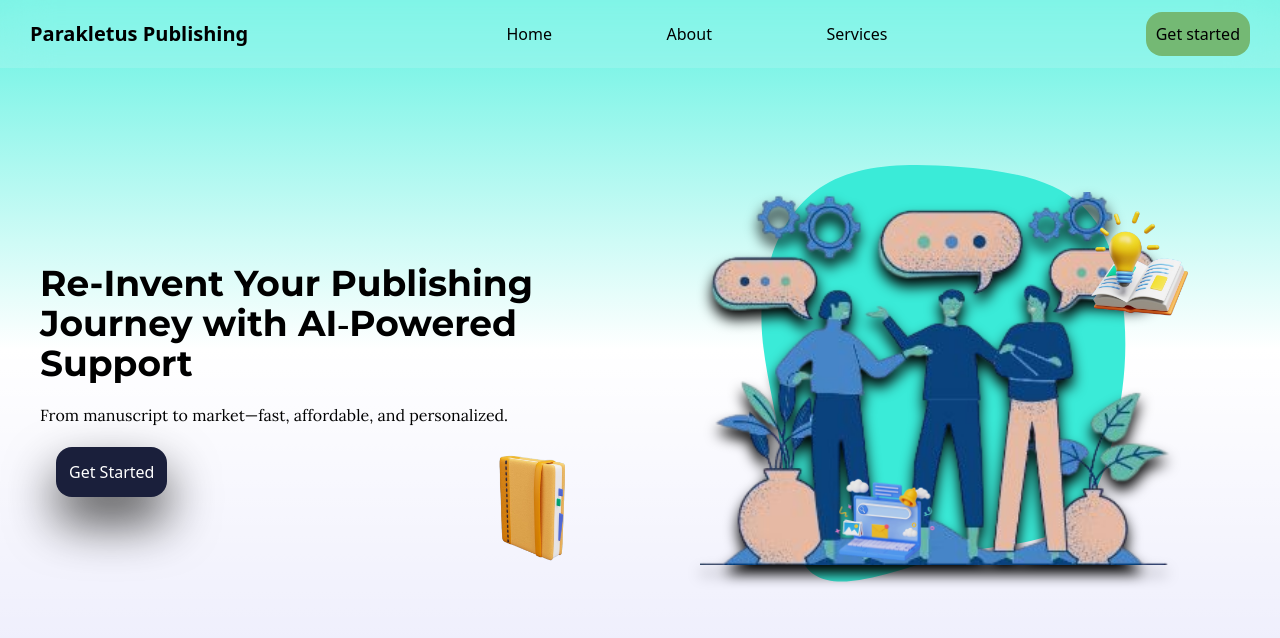
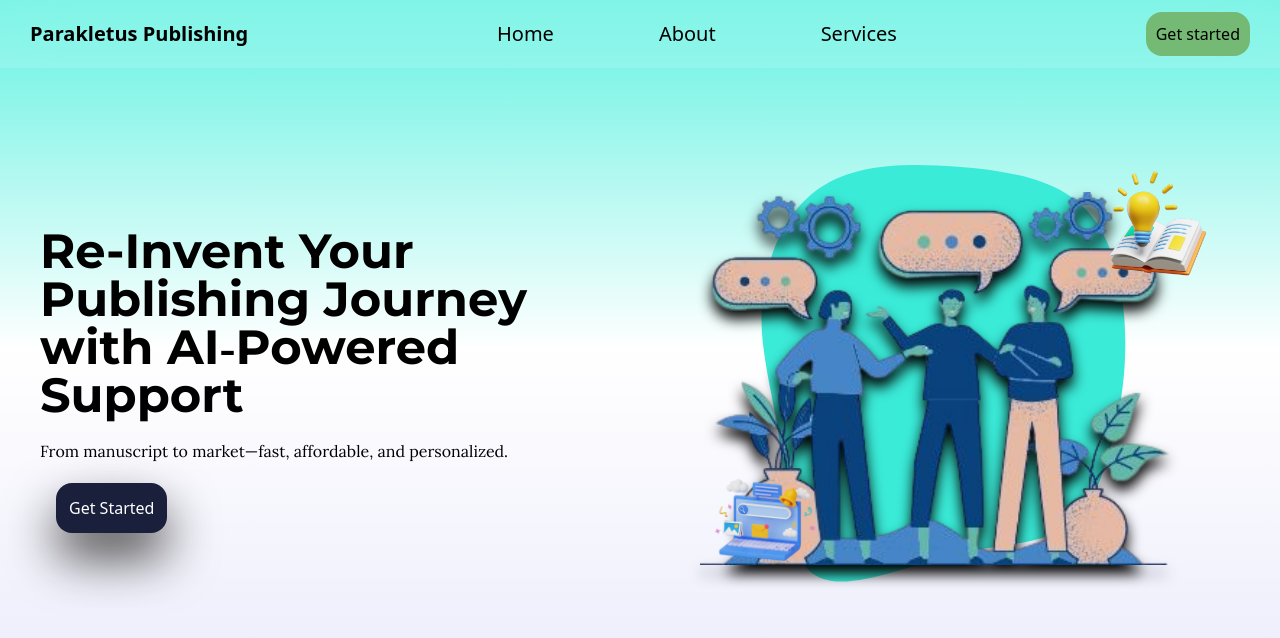
Before and after one commit to Gregor-prog/paralearn_publishing, a React (Vite) app: page / in a window 1280 px wide. Shown: the top 638 px of the page. Built offline with nearby package versions, Linux system fonts and the light colour scheme.

Commit message:
refactor code

```diff
--- a/src/components/Header.jsx
+++ b/src/components/Header.jsx
@@ -17,8 +17,7 @@ function Header(){
 
     return <div className="flex flex-col md:flex-row items-center justify-evenly relative  p-5 pt-20 bg-opacity-20" style={{backgroundImage:'linear-gradient(#63F2E2,white,transparent)'}}>
         <div className=" z-10 p-[20px] relative align-middle justify-center">
-        <img src={exbook} alt="" data-aos='slide-right' className="absolute z-[-10] top-[220px] left-[70%] w-[130px]"/>
-            <p className="text-4xl relative font-bold  my-5" style={{fontFamily:"montserrat"}}>Re-Invent Your Publishing Journey with AI‑Powered Support</p>
+            <p className="text-4xl lg:text-5xl relative font-bold  my-5" style={{fontFamily:"montserrat"}}>Re-Invent Your Publishing Journey with AI‑Powered Support</p>
             <p className="font-[lora]" style={{fontFamily:"lora"}}>From manuscript to market—fast, affordable, and personalized.</p>
             <button className="p-[13px] rounded-2xl my-[20px] bg-[#1A1F3B] mx-4 drop-shadow-2xl text-white hover:bg-[#4e5580] cursor-pointer drop-shadow-[#474747]">Get Started</button>
         </div>
@@ -27,8 +26,8 @@ function Header(){
             <svg className=" w-[500px] lg:w-[600px] right-[20px] " viewBox="0 0 200 200" xmlns="http://www.w3.org/2000/svg">
             <path className="" fill="#3AEBD8" d="M40.7,-58.1C50.3,-49.1,53.8,-33.9,54.8,-20.3C55.8,-6.7,54.3,5.2,51.5,17.6C48.6,29.9,44.4,42.7,35.6,48.8C26.9,55,13.4,54.5,-2.9,58.5C-19.3,62.5,-38.6,71.1,-48.1,65.2C-57.7,59.3,-57.6,39,-59.9,21.8C-62.2,4.7,-66.9,-9.3,-66.1,-24.4C-65.2,-39.5,-58.8,-55.8,-46.8,-64C-34.9,-72.2,-17.4,-72.4,-0.9,-71.1C15.6,-69.9,31.2,-67.1,40.7,-58.1Z" transform="translate(100 100)" />
             </svg>
-        <img src={book} alt="" data-aos='slide-left' className="absolute z-[10] sm:top-[120px] sm:right-[20%px] top-[70px] right-[10%] w-[130px]"/>
-        <img src={search} alt="" data-aos='slide-left' className="absolute z-[10] bottom-[110px] right-[300px] w-[150px]"/>
+        <img src={book} alt="" data-aos='slide-left' className="absolute z-[10] md:top-[80px] md:right-[7%] top-[70px] right-[5%] w-[130px]"/>
+        <img src={search} alt="" data-aos='slide-left' className="absolute z-[10] bottom-[110px] right-[70%] w-[150px]"/>
         </div>
     </div>
 }
--- a/src/components/Nav.jsx
+++ b/src/components/Nav.jsx
@@ -4,9 +4,9 @@ import { useState,useEffect } from "react"
 import AOS from 'aos'
 function Content(){
     return <div className="hidden sm:flex flex-row items-center justify-evenly w-[50%]">
-        <p><Link to='/'>Home</Link></p>
-        <p><Link to='/about'>About</Link></p>
-        <p><Link to='/services'>Services</Link></p>
+        <p className="text-xl"><Link to='/'>Home</Link></p>
+        <p className="text-xl"><Link to='/about'>About</Link></p>
+        <p className="text-xl"><Link to='/services'>Services</Link></p>
     </div>
 }
 
@@ -30,9 +30,9 @@ function Navbar(){
         return <div className="absolute left-0 top-0 z-[40] w-[100%] bg-[#8bffdcfd] p-[30px]" data-aos='slide-down'>
             <X onClick={close} className="absolute right-[10%] cursor-pointer"/>
             <ul className="divide-y divide-gray-500 mt-4">
-            <li className="py-3 text-center"><Link to='/'>Home</Link></li>
-            <li className="py-3 text-center"><Link to='/about'>About</Link></li>
-            <li className="py-3 text-center"><Link to='/services'>Services</Link></li>
+            <li className="py-3 text-center text-xl    "><Link to='/'>Home</Link></li>
+            <li className="py-3 text-center text-xl    "><Link to='/about'>About</Link></li>
+            <li className="py-3 text-center text-xl    "><Link to='/services'>Services</Link></li>
             </ul>
             <button className="p-[10px] rounded-2xl text-white text-center font-semibold bg-[#0c0e0c]">
                 Get started
--- a/src/components/aboutHome.jsx
+++ b/src/components/aboutHome.jsx
@@ -10,11 +10,10 @@ function AboutHome() {
           }, [])
   return (
     <section className="relative px-6 py-16 bg-[#f7f7f7] overflow-hidden">
-      {/* Floating 3D illustration */}
       <img
         src={threeD}
         alt=""
-        className="absolute w-[180px] md:w-[220px] bottom-4 right-6 z-0 opacity-80 pointer-events-none"
+        className="absolute w-[100px] md:w-[150px] bottom-4 right-6 z-0 pointer-events-none"
         data-aos='fade-right'
       />
 
```
